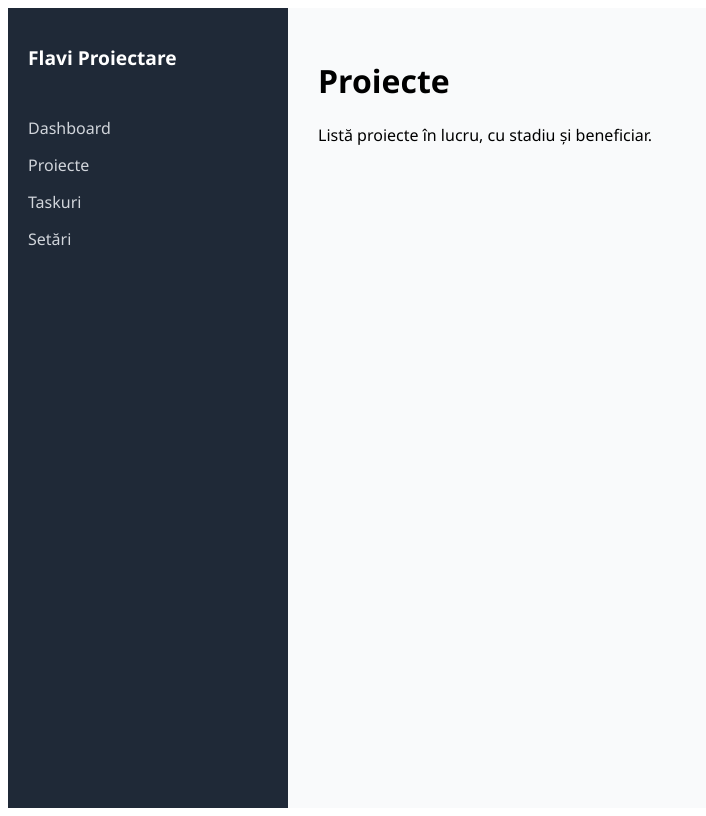
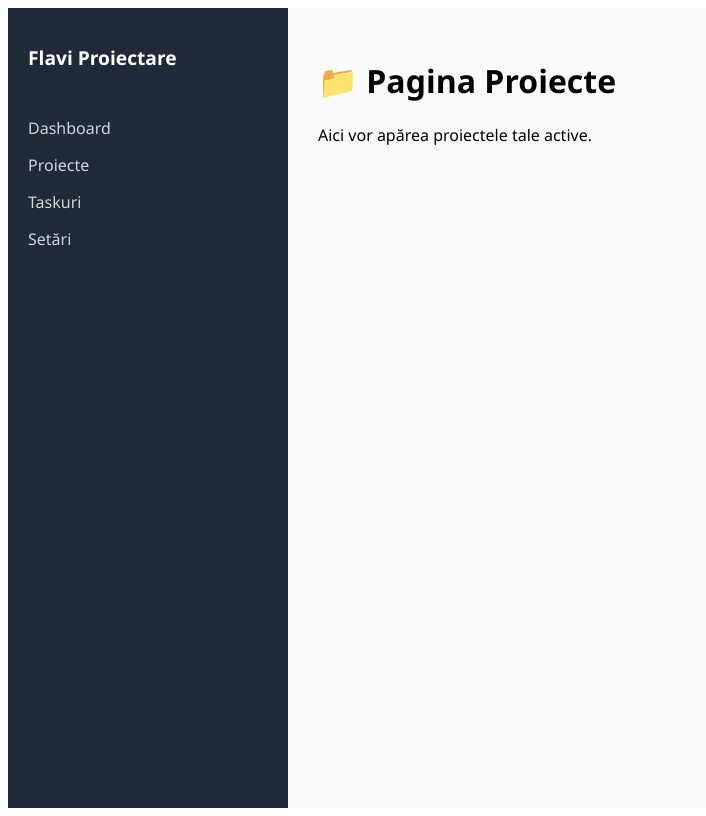
Before and after one commit to flavi-proiectare/flavi-proiectare-layout, a React (Create React App) app: page /proiecte in a window 1280 px wide. Shown: the whole page, without its empty margins (0-706 px from the left). Built offline with nearby package versions, Linux system fonts and the light colour scheme.

Commit message:
fix router links

```diff
--- a/src/pages/Proiecte.js
+++ b/src/pages/Proiecte.js
@@ -1,8 +1,8 @@
 export default function Proiecte() {
   return (
     <div>
-      <h1>Proiecte</h1>
-      <p>Listă proiecte în lucru, cu stadiu și beneficiar.</p>
+      <h1>📁 Pagina Proiecte</h1>
+      <p>Aici vor apărea proiectele tale active.</p>
     </div>
   );
 }
--- a/src/pages/Setari.js
+++ b/src/pages/Setari.js
@@ -1,8 +1,8 @@
 export default function Setari() {
   return (
     <div>
-      <h1>Setări</h1>
-      <p>Configurare utilizatori, sabloane și permisiuni.</p>
+      <h1>⚙️ Pagina Setări</h1>
+      <p>Configurare utilizatori, roluri și șabloane documente.</p>
     </div>
   );
 }
--- a/src/pages/Taskuri.js
+++ b/src/pages/Taskuri.js
@@ -1,8 +1,8 @@
-export default function Proiecte() {
+export default function Taskuri() {
   return (
     <div>
-      <h1>Proiecte</h1>
-      <p>Listă proiecte în lucru, cu stadiu și beneficiar.</p>
+      <h1>🧱 Pagina Taskuri</h1>
+      <p>Lista sarcinilor și responsabililor din birou.</p>
     </div>
   );
 }
```
Also changed, not shown: src/Layout.js (+13 -7 lines).
